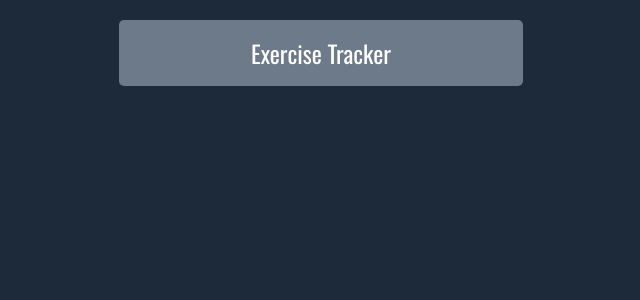
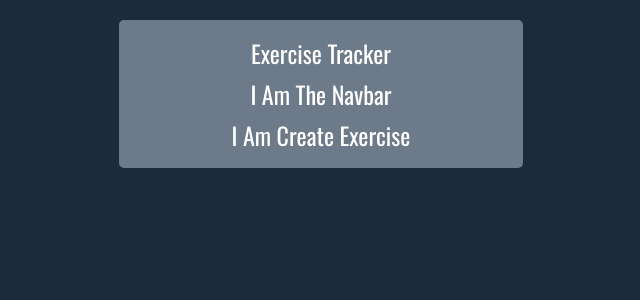
Before and after one commit to giacomo9999/Exercise-Tracker-190907, a React (Create React App) app in the folder client/: page /create in a window 1280 px wide. Shown: the top 300 px of the page, without its empty margins (319-959 px from the left). Built offline with nearby package versions, Linux system fonts and the light colour scheme.

Commit message:
Added some compnents.

```diff
--- a/client/src/App.js
+++ b/client/src/App.js
@@ -1,11 +1,24 @@
 import React from "react";
+import { BrowserRouter as Router, Route } from "react-router-dom";
+import Navbar from "./components/navbar.component";
+import ExercisesList from "./components/exercisesList.component";
+import EditExercise from "./components/editExercise.component";
+import CreateExercise from "./components/createExercise.component";
+import CreateUser from "./components/createUser.component";
 import "./App.css";
 
 function App() {
   return (
-    <div className="container-outer">
-      <h2>Exercise Tracker</h2>
-    </div>
+    <Router>
+      <div className="container-outer">
+        <h2>Exercise Tracker</h2>
+        <Navbar />
+        <Route path="/" exact component={ExercisesList} />
+        <Route path="/edit/:id" component={EditExercise} />
+        <Route path="/create" component={CreateExercise} />
+        <Route path="/user" component={CreateUser} />
+      </div>
+    </Router>
   );
 }
 
--- /dev/null
+++ b/client/src/components/createExercise.component.js
@@ -0,0 +1,9 @@
+import React, { Component } from "react";
+
+class CreateExercise extends Component {
+  render() {
+    return <h2>I Am Create Exercise</h2>;
+  }
+}
+
+export default CreateExercise;
--- /dev/null
+++ b/client/src/components/createUser.component.js
@@ -0,0 +1,9 @@
+import React, { Component } from "react";
+
+class CreateUser extends Component {
+  render() {
+    return <h2>I Am Create User</h2>;
+  }
+}
+
+export default CreateUser;
--- /dev/null
+++ b/client/src/components/editExercise.component.js
@@ -0,0 +1,9 @@
+import React, { Component } from "react";
+
+class EditExercise extends Component {
+  render() {
+    return <h2>I Am Edit Exercise</h2>;
+  }
+}
+
+export default EditExercise;
--- /dev/null
+++ b/client/src/components/exercisesList.component.js
@@ -0,0 +1,9 @@
+import React, { Component } from "react";
+
+class ExercisesList extends Component {
+  render() {
+    return <h2>I Am The Exercises List</h2>;
+  }
+}
+
+export default ExercisesList;
--- /dev/null
+++ b/client/src/components/navbar.component.js
@@ -0,0 +1,9 @@
+import React, { Component } from "react";
+
+class Navbar extends Component {
+  render() {
+    return <h2>I Am The Navbar</h2>;
+  }
+}
+
+export default Navbar;
--- a/package.json
+++ b/package.json
@@ -13,6 +13,7 @@
     "cors": "^2.8.5",
     "dotenv": "^8.1.0",
     "express": "^4.17.1",
-    "mongoose": "^5.6.13"
+    "mongoose": "^5.6.13",
+    "react-router-dom": "^5.0.1"
   }
 }
```
Also changed, not shown: client/src/App.css (+5 -23 lines), 1 other file (tests, documents, lock files or other folders).
